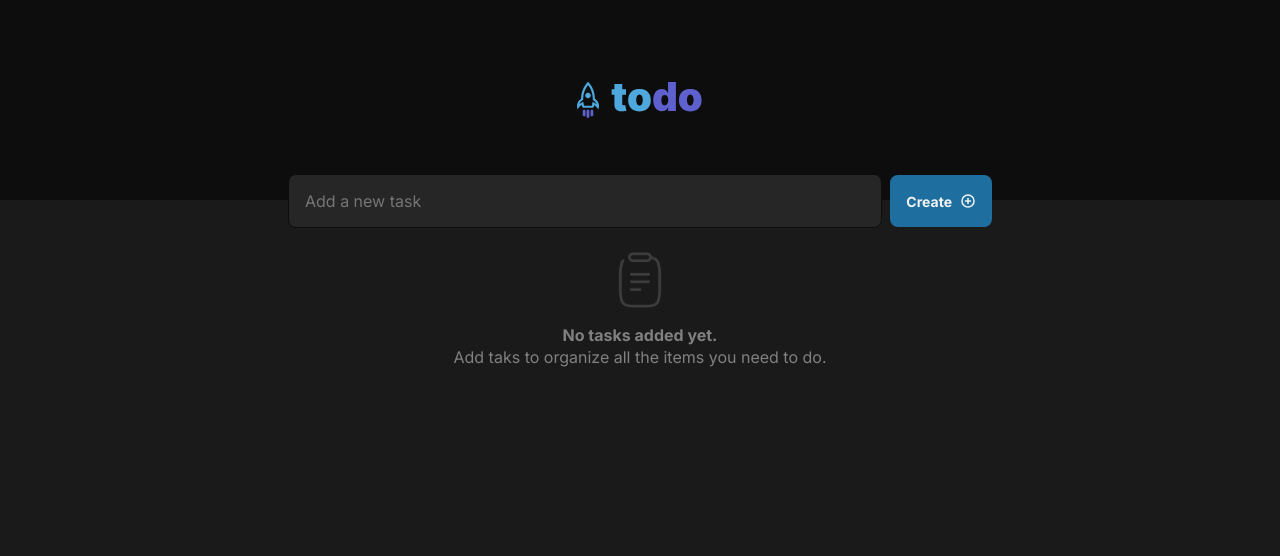
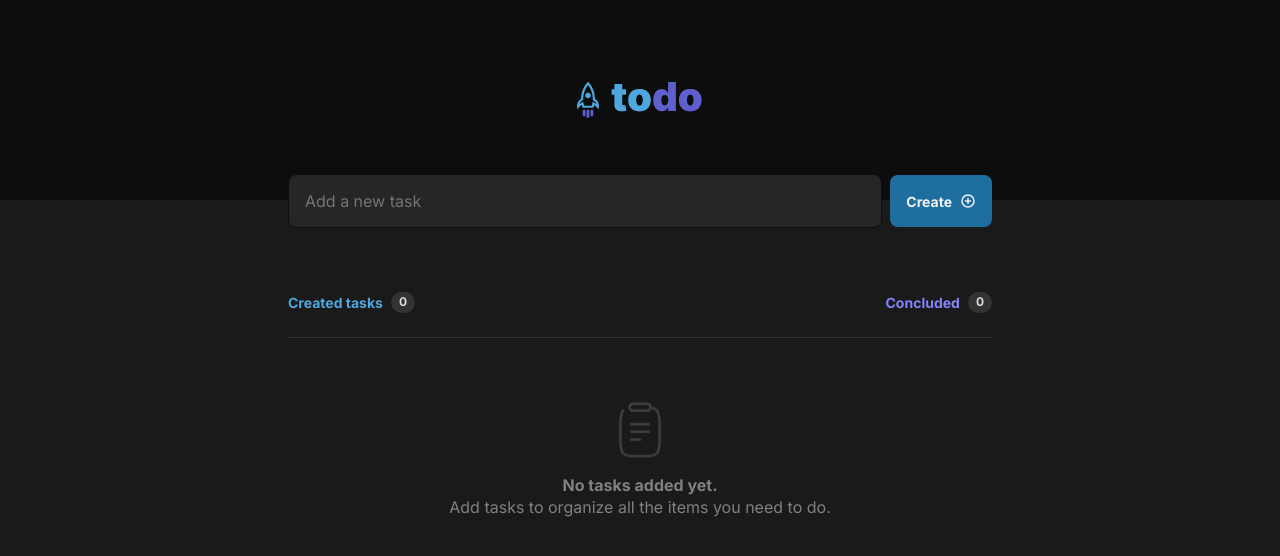
Before and after one commit to dwtoledo/Ignite-Todo-List, a React (Vite) app in the folder challenge-01-ignite/: page / in a window 1280 px wide. Shown: the top 556 px of the page. Built offline with nearby package versions, Linux system fonts and the light colour scheme.

Commit message:
Implement ToDoCounter Component

```diff
--- a/challenge-01-ignite/src/App.tsx
+++ b/challenge-01-ignite/src/App.tsx
@@ -8,6 +8,7 @@ import { useState } from 'react'
 import './reset.css'
 import './global.css'
 import styles from './App.module.css'
+import { ToDoCounter } from './components/ToDoCounter'
 
 export function App() {
 
@@ -23,6 +24,12 @@ export function App() {
       return toDoTask.id !== toDoTaskId
     })
     setToDoList(toDoListWithoutTheRemovedOne)
+  }
+
+  function countCompletedToDoTasksIntoToDoList(): number {
+    return toDoList.filter((toDoTask) => {
+      return toDoTask.isCompleted === true;
+    }).length
   }
 
   function toogleToDoTaskCompleteStatus(toDoTaskId: string) {
@@ -42,7 +49,13 @@ export function App() {
 
         <ToDoForm onAddNewToDoTask={addNewToDoTaskIntoToDoList} />
 
+        <ToDoCounter
+          totalItems={toDoList.length}
+          completedItems={countCompletedToDoTasksIntoToDoList()}
+        />
+
         {toDoList.length ?
+
           <ul className={styles.toDoList}>
             {
               toDoList.map((toDoTask) => {
@@ -58,8 +71,8 @@ export function App() {
             }
           </ul>
 
-          : <EmptyToDoList />}
-
+          : <EmptyToDoList />
+        }
 
       </div>
     </div>
--- a/challenge-01-ignite/src/components/EmptyToDoList.module.css
+++ b/challenge-01-ignite/src/components/EmptyToDoList.module.css
@@ -2,11 +2,13 @@
   display: flex;
   flex-direction: column;
   align-items: center;
+  margin-top: 4rem;
 }
 
 .mainContent > p {
   color: var(--gray-300);
   font-size: 1rem;
+  text-align: center;
 }
 
 .mainContent > img + p {
--- a/challenge-01-ignite/src/components/EmptyToDoList.tsx
+++ b/challenge-01-ignite/src/components/EmptyToDoList.tsx
@@ -6,7 +6,7 @@ export function EmptyToDoList() {
   return (<div className={styles.mainContent}>
     <img src={ClipboardIcon} alt="Gray Clipboard Icon" />
     <p><strong>No tasks added yet.</strong></p>
-    <p>Add taks to organize all the items you need to do.</p>
+    <p>Add tasks to organize all the items you need to do.</p>
   </div>
   )
 }
--- /dev/null
+++ b/challenge-01-ignite/src/components/ToDoCounter.module.css
@@ -0,0 +1,46 @@
+.contentWrapper {
+  width: 100%;
+  display: flex;
+  justify-content: space-between;
+  align-items: center;
+  padding-bottom: 1.5rem;
+}
+
+.emptyContentWrapper {
+  width: 100%;
+  display: flex;
+  justify-content: space-between;
+  align-items: center;
+  padding-bottom: 1.5rem;
+  border-bottom: 1px solid var(--gray-400);
+}
+
+.totalTasksCounter,
+.concludedTasksCounter {
+  align-items: center;
+  display: flex;
+  gap: 8px;
+  justify-content: flex-start;
+}
+
+.totalTasksCounter > span:first-child {
+  color: var(--blue);
+  font-size: 0.875rem;
+  font-weight: 700;
+}
+
+.concludedTasksCounter > span:first-child {
+  color: var(--purple);
+  font-size: 0.875rem;
+  font-weight: 700;
+}
+
+.concludedTasksCounter > span:last-child,
+.totalTasksCounter > span:last-child {
+  background-color: var(--gray-400);
+  border-radius: 999px;
+  color: var(--gray-200);
+  font-size: 0.75rem;
+  font-weight: 700;
+  padding: 2px 8px;
+}
--- /dev/null
+++ b/challenge-01-ignite/src/components/ToDoCounter.tsx
@@ -0,0 +1,24 @@
+import styles from './ToDoCounter.module.css'
+
+interface ToDoCounterProps {
+  totalItems: number
+  completedItems: number
+}
+
+export function ToDoCounter({ totalItems, completedItems }: ToDoCounterProps) {
+  return (
+    <div className={totalItems > 0 ? styles.contentWrapper : styles.emptyContentWrapper}>
+
+      <div className={styles.totalTasksCounter}>
+        <span>Created tasks</span>
+        <span>{totalItems}</span>
+      </div>
+
+      <div className={styles.concludedTasksCounter}>
+        <span>Concluded</span>
+        <span>{completedItems}</span>
+      </div>
+    </div>
+
+  )
+}
--- a/challenge-01-ignite/src/components/ToDoForm.module.css
+++ b/challenge-01-ignite/src/components/ToDoForm.module.css
@@ -3,7 +3,7 @@
   display: flex;
   gap: 8px;
   justify-content: center;
-  margin-bottom: 1.5rem;
+  margin-bottom: 4rem;
   width: 100%;
 }
 
```
